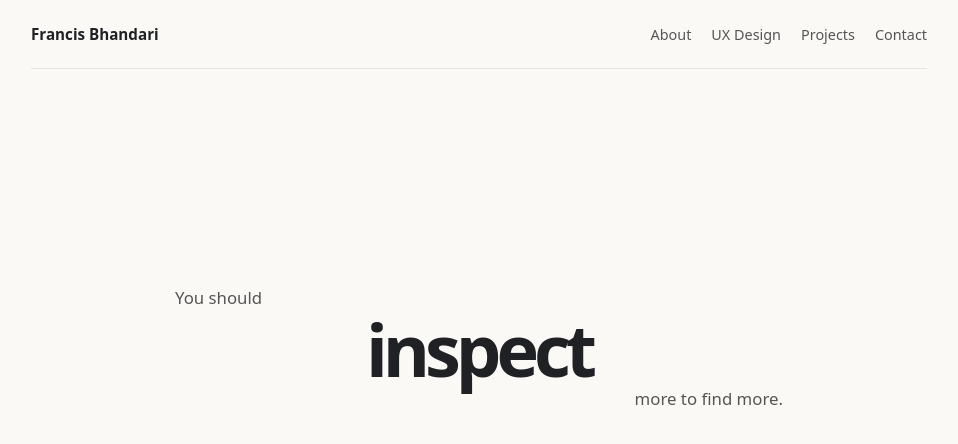
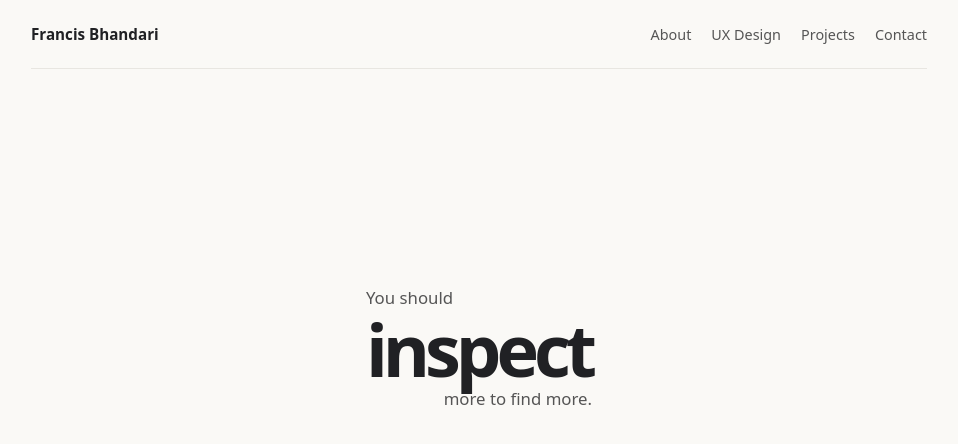
Before and after one commit to Francisbhandari/website, a plain HTML site: page about/index.html in a window 1280 px wide. Shown: the whole page, without its empty margins (161-1119 px from the left). Drawn offline with Linux system fonts and the light colour scheme.

Commit message:
Align about text with inspect word edges

```diff
--- a/about/index.html
+++ b/about/index.html
@@ -71,6 +71,9 @@
       }
 
       .message {
+        display: grid;
+        grid-template-columns: min-content;
+        justify-content: center;
         margin: 0;
         color: #555;
         font-size: 1.05rem;
```
